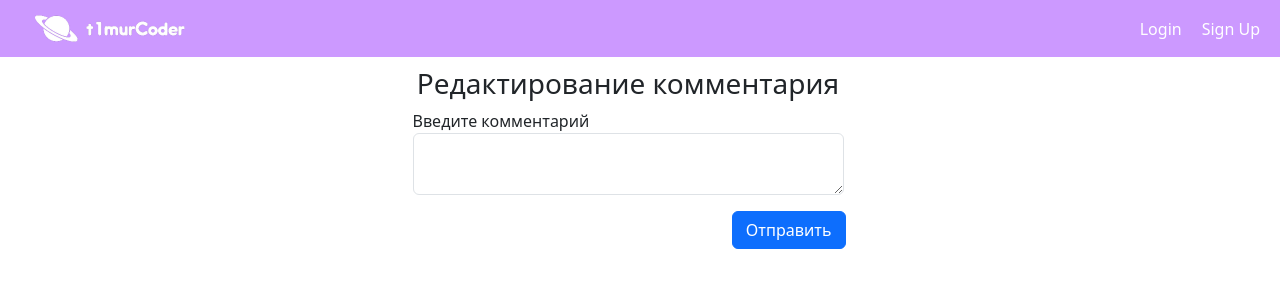
After one commit to T1murCoder/my_blog_site, a Flask app: template templates/edit_comment.html in a window 1280 px wide. The commit adds this page. Shown: the top 300 px of the page. Run offline with Flask 3, Linux system fonts and the light colour scheme; the template is opened without the code that fills it: values that come from a table or form of the project are taken from there, others are empty.

Commit message:
сделал удаление и редактирование комментариев

```diff
--- /dev/null
+++ b/templates/edit_comment.html
@@ -0,0 +1,28 @@
+{% extends "base.html" %}
+
+{% block content %}
+
+<div class="container row">
+    <div class="col-lg-5 col-sm-7 mx-auto">
+      <form method="POST" action="">
+        <h3 align="center">Редактирование комментария</h3>
+        {{ form.hidden_tag() }}
+        <p>
+            {{form.text.label}}<br>
+            {{form.text(class="form-control col-lg-5 col-sm-6", maxlength=200)}}
+            <div class="row justify-content-end">
+            {{ form.submit(type="submit", class="btn btn-primary justify-content-end d-block col-lg-3 col-sm-2 col-xs-3", style="margin-right: 10px") }}
+            </div>
+            <br>
+            {% for error in form.text.errors %}
+            <p class="alert alert-danger" role="alert">
+                {{ error }}
+            </p>
+                {% endfor %}
+
+        </p>
+    </form>
+  </div>
+
+
+{% endblock %}
--- a/templates/home.html
+++ b/templates/home.html
@@ -10,7 +10,7 @@
                 <script async src="https://telegram.org/js/telegram-widget.js?21" data-telegram-post="{{post.post_tg_url}}" data-width="100%" data-color="B063FC"></script>
                 <div class="btn-wrapper">
                     <a href="{{url_for('views.like_post', post_id=post.id)}}" class="btn btn-success"><i class="bi bi-hand-thumbs-up"></i> Count</a>
-                    <a href="{{url_for('views.view_post_with_comments', post_id=post.id)}}" class="btn btn-primary"><i class="bi bi-chat-right-text"></i> Count</a>
+                    <a href="{{url_for('views.view_post', post_id=post.id)}}" class="btn btn-primary"><i class="bi bi-chat-right-text"></i> Count</a>
                 </div>
             </div>
         </div>
--- a/templates/post_with_comments.html
+++ b/templates/post_with_comments.html
@@ -19,7 +19,7 @@
                 {{form.text.label}}<br>
                 {{form.text(class="form-control col-lg-5 col-sm-6", maxlength=200)}}
                 <div class="row justify-content-end">
-                {{ form.submit(type="submit", class="btn btn-primary justify-content-end d-block col-lg-2 col-sm-3", style="margin-right: 10px") }}
+                {{ form.submit(type="submit", class="btn btn-primary justify-content-end d-block col-lg-2 col-sm-3 col-xs-3", style="margin-right: 10px") }}
                 </div>
                 <br>
                 {% for error in form.text.errors %}
```
Also changed, not shown: website/views.py (+29 -4 lines), db/users.db.
